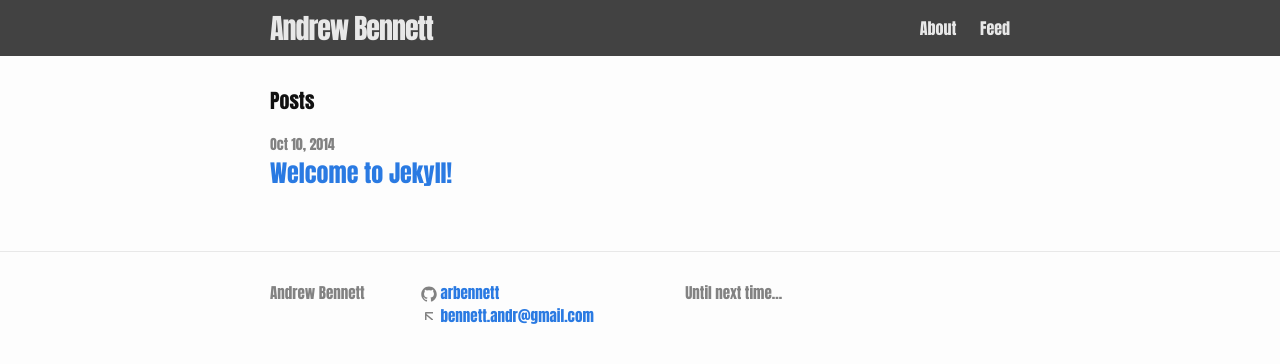
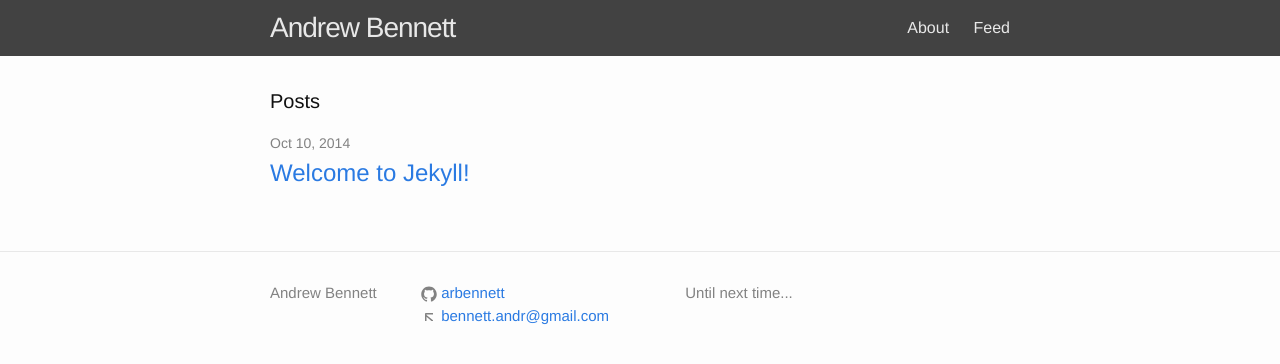
Before and after one commit to arbennett/arbennett.github.io, a Jekyll site: the page built from index.html, in a window 1280 px wide. Shown: the top 364 px of the page. Built offline with Jekyll 4.4.1, drawn with Linux system fonts in a browser that asks for light colours.

Commit message:
Update main.scss

```diff
--- a/css/main.scss
+++ b/css/main.scss
@@ -6,7 +6,7 @@
 
 
 // Our variables
-$base-font-family: Impact, Helvetica, Arial, sans-serif;
+$base-font-family: Helvetica, Arial, sans-serif;
 $base-font-size:   16px;
 $small-font-size:  $base-font-size * 0.875;
 $base-line-height: 1.5;
```
